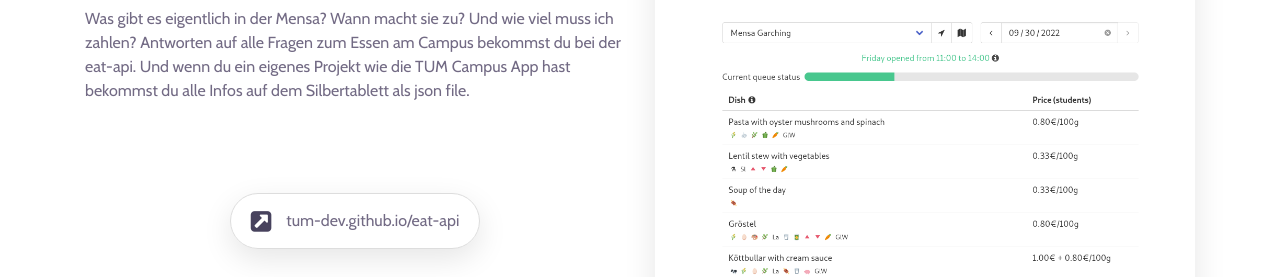
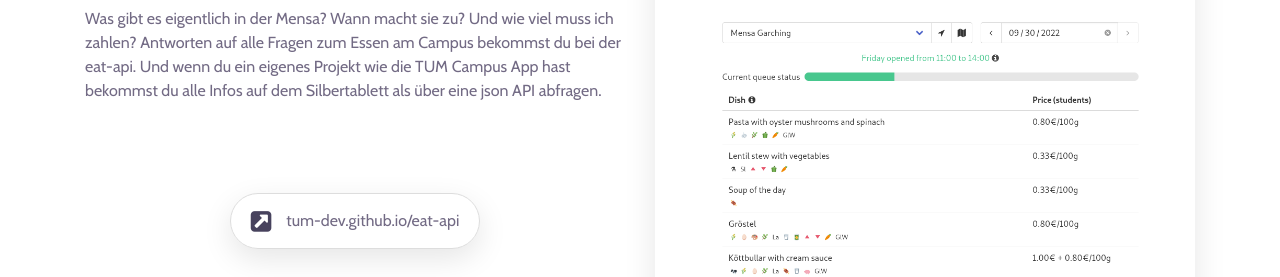
Before and after one commit to TUM-Dev/Website, a Jekyll site: the page built from _pages/index.html, in a window 1280 px wide and 900 px high, scrolled down 1518 px. Shown: the part 251-528 px from the top of the window. Built offline with Jekyll 4.4.1, drawn with Linux system fonts in a browser that asks for light colours.

Commit message:
Update _pages/index.html
Co-authored-by: Frank Elsinga <frank@elsinga.de>

```diff
--- a/_pages/index.html
+++ b/_pages/index.html
@@ -111,9 +111,12 @@
                     </div>
                 </div>
                 <p>
-                    Was gibt es eigentlich in der Mensa? Wann macht sie zu? Und wie viel muss ich zahlen?
-                    Antworten auf alle Fragen zum Essen am Campus bekommst du bei der eat-api. Und wenn du ein eigenes Projekt wie die TUM Campus App hast bekommst du
-                    alle Infos auf dem Silbertablett als json file.
+                    Was gibt es eigentlich in der Mensa?
+                    Wann macht sie zu?
+                    Und wie viel muss ich zahlen?
+
+                    Antworten auf alle Fragen zum Essen am Campus bekommst du bei der eat-api.
+                    Und wenn du ein eigenes Projekt wie die TUM Campus App hast bekommst du alle Infos auf dem Silbertablett als über eine json API abfragen.
                 </p>
                 <br />
                 <div class="app-download-area">
```
